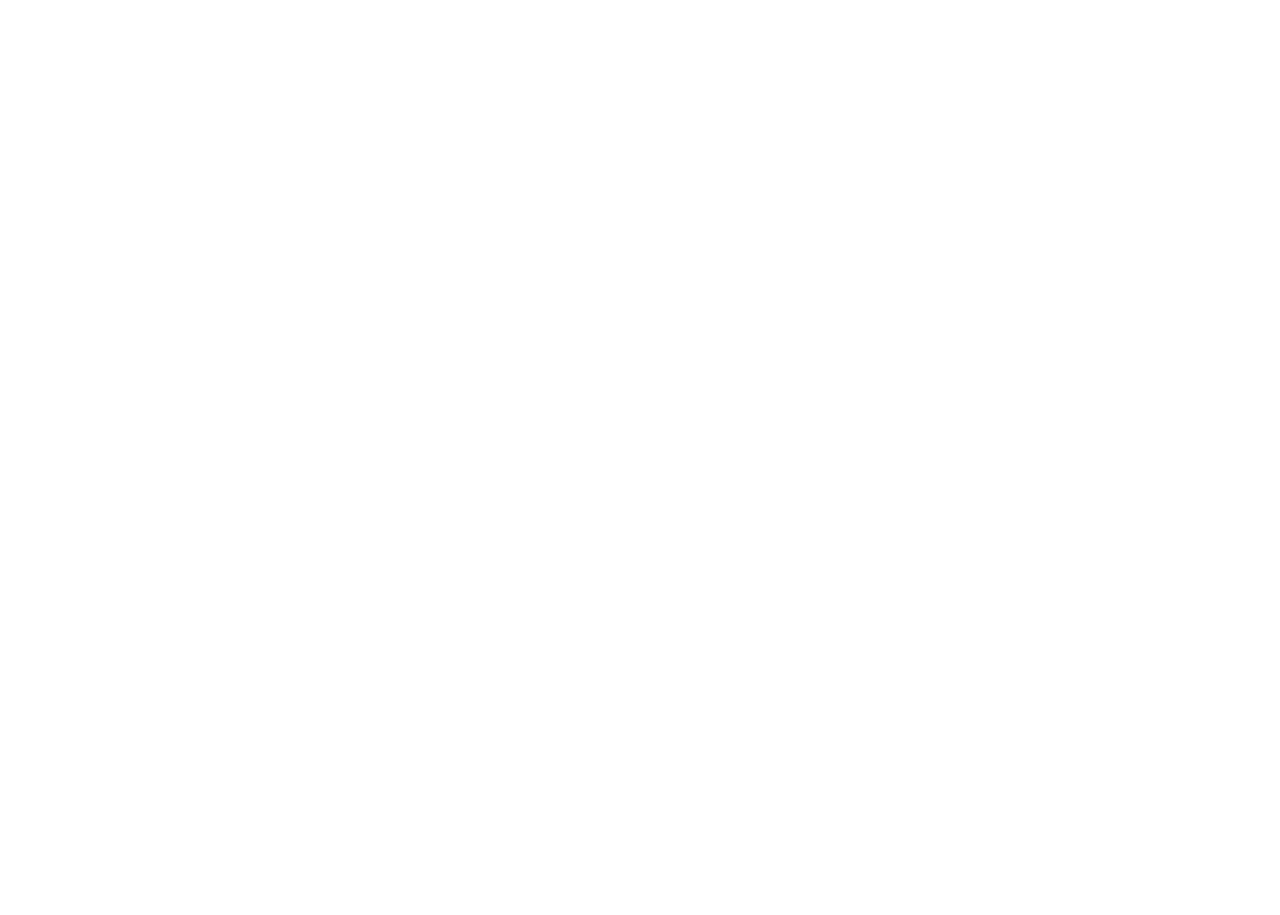
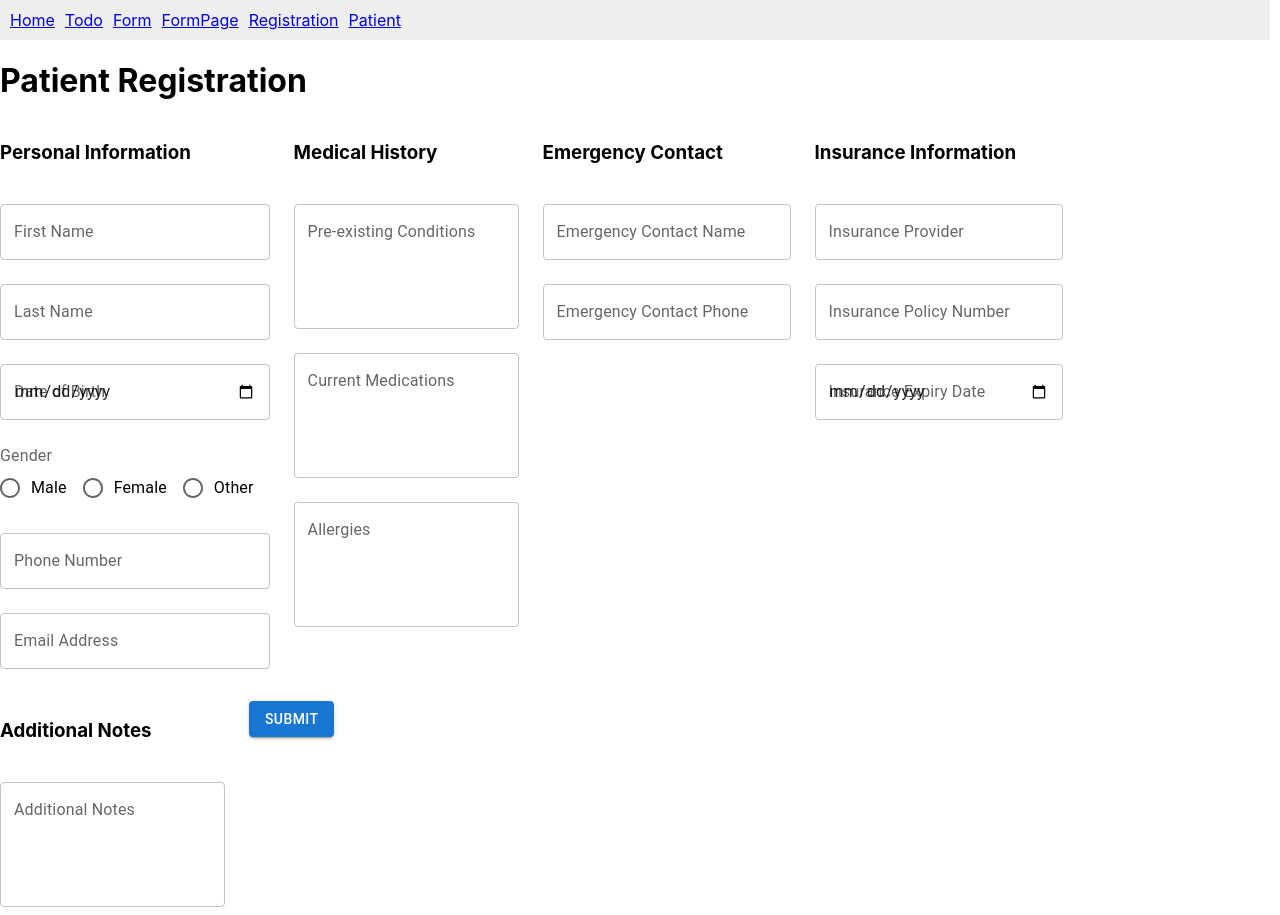
Before and after one commit to Eclipse-Walker/react-mfe, a React (Vite) app in the folder host/: page /patient in a window 1280 px wide. Before the commit this address had no page. Before the commit the page ends 800 px from the top, so only its background shows below. Built offline with nearby package versions, Linux system fonts and the light colour scheme.

Commit message:
feat: update DynamicForm

```diff
--- a/host/src/App.tsx
+++ b/host/src/App.tsx
@@ -5,6 +5,7 @@
 import Home from "./pages/Home/index.tsx";
 import FormPage from "./pages/FormPage/index.tsx";
 import RegistrationPage from "./pages/Registration/index.tsx";
+import PatientRegistrationPage from "./pages/Patient/index.tsx";
 
 const App: React.FC = () => {
   return (
@@ -14,6 +15,7 @@
       <Route path="/form" element={<Form />} />
       <Route path="/formpage" element={<FormPage />} />
       <Route path="/registration" element={<RegistrationPage />} />
+      <Route path="/patient" element={<PatientRegistrationPage />} />
     </Routes>
   );
 };
--- a/host/src/components/DynamicForm/DynamicForm.tsx
+++ b/host/src/components/DynamicForm/DynamicForm.tsx
@@ -33,6 +33,7 @@
   validation?: any;
   options?: string[];
   showIf?: { field: string; value: any }; // conditional display
+  grid?: { xs?: number; sm?: number; md?: number; lg?: number }; // Grid layout config
 };
 
 type SectionConfig = {
@@ -62,7 +63,7 @@
 
   const watchedFields = useWatch({ control });
 
-  const shouldShowField = (field: FieldConfig) => {
+  /* const shouldShowField = (field: FieldConfig) => {
     if (!field.showIf) return true;
 
     const fieldValue = watchedFields[field.showIf.field];
@@ -74,9 +75,31 @@
     }
 
     return fieldValue === field.showIf.value;
+  }; */
+
+  const shouldShowField = (field: FieldConfig) => {
+    if (!field.showIf) return true;
+
+    const fieldValue = watchedFields[field.showIf.field];
+    console.log(
+      "showIf field:",
+      field.showIf.field,
+      "watchedFields:",
+      watchedFields,
+      "fieldValue:",
+      fieldValue
+    );
+
+    if (field.showIf.field === "birthDate" && fieldValue) {
+      const selectedDate = new Date(fieldValue);
+      const formattedDate = selectedDate.toISOString().split("T")[0]; // YYYY-MM-DD
+      return formattedDate === field.showIf.value;
+    }
+
+    return fieldValue === field.showIf.value;
   };
 
-  const renderField = (field: FieldConfig) => {
+  /* const renderField = (field: FieldConfig) => {
     if (!shouldShowField(field)) return null;
 
     const commonProps = {
@@ -148,6 +171,94 @@
       default:
         return null;
     }
+  }; */
+
+  const renderField = (field: FieldConfig) => {
+    if (!shouldShowField(field)) return null;
+
+    const commonProps = {
+      ...register(field.name, field.validation),
+    };
+
+    switch (field.type) {
+      case "text":
+      case "password":
+      case "date":
+        return (
+          <TextField
+            {...commonProps}
+            label={field.label}
+            type={field.type}
+            variant="outlined"
+            fullWidth
+            error={!!errors[field.name]}
+            helperText={errors[field.name]?.message}
+            margin="normal"
+          />
+        );
+      case "radio":
+        return (
+          <FormControl component="fieldset" margin="normal" fullWidth>
+            <FormLabel component="legend">{field.label}</FormLabel>
+            <RadioGroup row aria-label={field.name} {...commonProps}>
+              {field.options?.map((opt) => (
+                <FormControlLabel
+                  key={opt}
+                  value={opt}
+                  control={<Radio />}
+                  label={opt}
+                />
+              ))}
+            </RadioGroup>
+            {errors[field.name] && (
+              <FormHelperText error>
+                {errors[field.name]?.message}
+              </FormHelperText>
+            )}
+          </FormControl>
+        );
+      case "checkbox":
+        return (
+          <FormControlLabel
+            control={<input type="checkbox" {...commonProps} />}
+            label={field.label}
+          />
+        );
+      case "select":
+        return (
+          <FormControl variant="outlined" fullWidth margin="normal">
+            <InputLabel>{field.label}</InputLabel>
+            <Select {...commonProps} label={field.label}>
+              {field.options?.map((opt) => (
+                <MenuItem key={opt} value={opt}>
+                  {opt}
+                </MenuItem>
+              ))}
+            </Select>
+            {errors[field.name] && (
+              <FormHelperText error>
+                {errors[field.name]?.message}
+              </FormHelperText>
+            )}
+          </FormControl>
+        );
+      case "textarea": // เพิ่มกรณีสำหรับ textarea
+        return (
+          <TextField
+            {...commonProps}
+            label={field.label}
+            variant="outlined"
+            multiline
+            rows={4} // กำหนดจำนวนบรรทัดใน textarea
+            fullWidth
+            error={!!errors[field.name]}
+            helperText={errors[field.name]?.message}
+            margin="normal"
+          />
+        );
+      default:
+        return null;
+    }
   };
 
   return (
@@ -158,11 +269,23 @@
             <div style={{ marginBottom: "1.5rem" }}>
               <h3>{section.section}</h3>
             </div>
-            {section.fields.map((field) => (
-              <Grid item xs={12} sm={6} md={4} key={field.name}>
-                {renderField(field)}
-              </Grid>
-            ))}
+            {/* {section.fields.map((field) => {
+              // Default grid values are xs: 12 if not specified
+              const gridProps = field.grid || { xs: 12 };
+              return (
+                <Grid item {...gridProps} key={field.name}>
+                  {renderField(field)}
+                </Grid>
+              );
+            })} */}
+            {section.fields.map((field) => {
+              const gridProps = field.grid || { xs: 12 }; // Default grid values are xs: 12 if not specified
+              return (
+                <Grid item {...gridProps} key={field.name}>
+                  {renderField(field)}
+                </Grid>
+              );
+            })}
           </Grid>
         ))}
         <Grid item xs={12}>
--- a/host/src/components/Navbar.tsx
+++ b/host/src/components/Navbar.tsx
@@ -20,6 +20,9 @@
       <Link style={{ marginRight: "10px" }} to="/registration">
         Registration
       </Link>
+      <Link style={{ marginRight: "10px" }} to="/patient">
+        Patient
+      </Link>
     </nav>
   );
 };
--- a/host/src/config/formConfig.ts
+++ b/host/src/config/formConfig.ts
@@ -60,18 +60,21 @@
         label: "First Name",
         type: "text",
         validation: { required: "First name is required" },
+        grid: { xs: 12, sm: 6, md: 4 }, // Grid for this field
       },
       {
         name: "lastName",
         label: "Last Name",
         type: "text",
         validation: { required: "Last name is required" },
+        grid: { xs: 12, sm: 6, md: 4 }, // Grid for this field
       },
       {
         name: "birthDate",
         label: "Date of Birth",
         type: "date",
         validation: { required: "Date of birth is required" },
+        grid: { xs: 12, sm: 6, md: 4 }, // Grid for this field
       },
       {
         name: "age",
@@ -79,6 +82,7 @@
         type: "number",
         validation: { required: "Age is required" },
         showIf: { field: "birthDate", value: "2000-01-01" },
+        grid: { xs: 12, sm: 6, md: 4 }, // Grid for this field
       },
     ],
   },
@@ -131,3 +135,136 @@
     ],
   },
 ];
+
+export const patientRegistrationFormConfig = [
+  {
+    section: "Personal Information",
+    fields: [
+      {
+        name: "firstName",
+        label: "First Name",
+        type: "text",
+        validation: { required: "First name is required" },
+        grid: { xs: 12, sm: 6 },
+      },
+      {
+        name: "lastName",
+        label: "Last Name",
+        type: "text",
+        validation: { required: "Last name is required" },
+        grid: { xs: 12, sm: 6 },
+      },
+      {
+        name: "dob",
+        label: "Date of Birth",
+        type: "date",
+        validation: { required: "Date of birth is required" },
+        grid: { xs: 12, sm: 6 },
+      },
+      {
+        name: "gender",
+        label: "Gender",
+        type: "radio",
+        options: ["Male", "Female", "Other"],
+        validation: { required: "Gender is required" },
+        grid: { xs: 12, sm: 6 },
+      },
+      {
+        name: "phoneNumber",
+        label: "Phone Number",
+        type: "text",
+        validation: { required: "Phone number is required" },
+        grid: { xs: 12, sm: 6 },
+      },
+      {
+        name: "email",
+        label: "Email Address",
+        type: "text",
+        validation: {
+          required: "Email is required",
+          pattern: /^\S+@\S+\.\S+$/,
+        },
+        grid: { xs: 12, sm: 6 },
+      },
+    ],
+  },
+  {
+    section: "Medical History",
+    fields: [
+      {
+        name: "preExistingConditions",
+        label: "Pre-existing Conditions",
+        type: "textarea",
+        grid: { xs: 12 },
+      },
+      {
+        name: "medications",
+        label: "Current Medications",
+        type: "textarea",
+        grid: { xs: 12 },
+      },
+      {
+        name: "allergies",
+        label: "Allergies",
+        type: "textarea",
+        grid: { xs: 12 },
+      },
+    ],
+  },
+  {
+    section: "Emergency Contact",
+    fields: [
+      {
+        name: "emergencyContactName",
+        label: "Emergency Contact Name",
+        type: "text",
+        validation: { required: "Emergency contact name is required" },
+        grid: { xs: 12, sm: 6 },
+      },
+      {
+        name: "emergencyContactPhone",
+        label: "Emergency Contact Phone",
+        type: "text",
+        validation: { required: "Emergency contact phone is required" },
+        grid: { xs: 12, sm: 6 },
+      },
+    ],
+  },
+  {
+    section: "Insurance Information",
+    fields: [
+      {
+        name: "insuranceProvider",
+        label: "Insurance Provider",
+        type: "text",
+        validation: { required: "Insurance provider is required" },
+        grid: { xs: 12, sm: 6 },
+      },
+      {
+        name: "insurancePolicyNumber",
+        label: "Insurance Policy Number",
+        type: "text",
+        validation: { required: "Insurance policy number is required" },
+        grid: { xs: 12, sm: 6 },
+      },
+      {
+        name: "insuranceExpiryDate",
+        label: "Insurance Expiry Date",
+        type: "date",
+        validation: { required: "Insurance expiry date is required" },
+        grid: { xs: 12, sm: 6 },
+      },
+    ],
+  },
+  {
+    section: "Additional Notes",
+    fields: [
+      {
+        name: "additionalNotes",
+        label: "Additional Notes",
+        type: "textarea",
+        grid: { xs: 12 },
+      },
+    ],
+  },
+];
--- /dev/null
+++ b/host/src/pages/Patient/index.tsx
@@ -0,0 +1,21 @@
+import React from "react";
+import DynamicForm from "../../components/DynamicForm/DynamicForm";
+import { patientRegistrationFormConfig } from "../../config/formConfig";
+import Navbar from "../../components/Navbar";
+
+const PatientRegistrationPage = () => {
+  const onSubmit = (data: any) => {
+    console.log(data);
+    // Handle form submission, send data to API, etc.
+  };
+
+  return (
+    <div>
+      <Navbar />
+      <h1>Patient Registration</h1>
+      <DynamicForm config={patientRegistrationFormConfig} onSubmit={onSubmit} />
+    </div>
+  );
+};
+
+export default PatientRegistrationPage;
```
